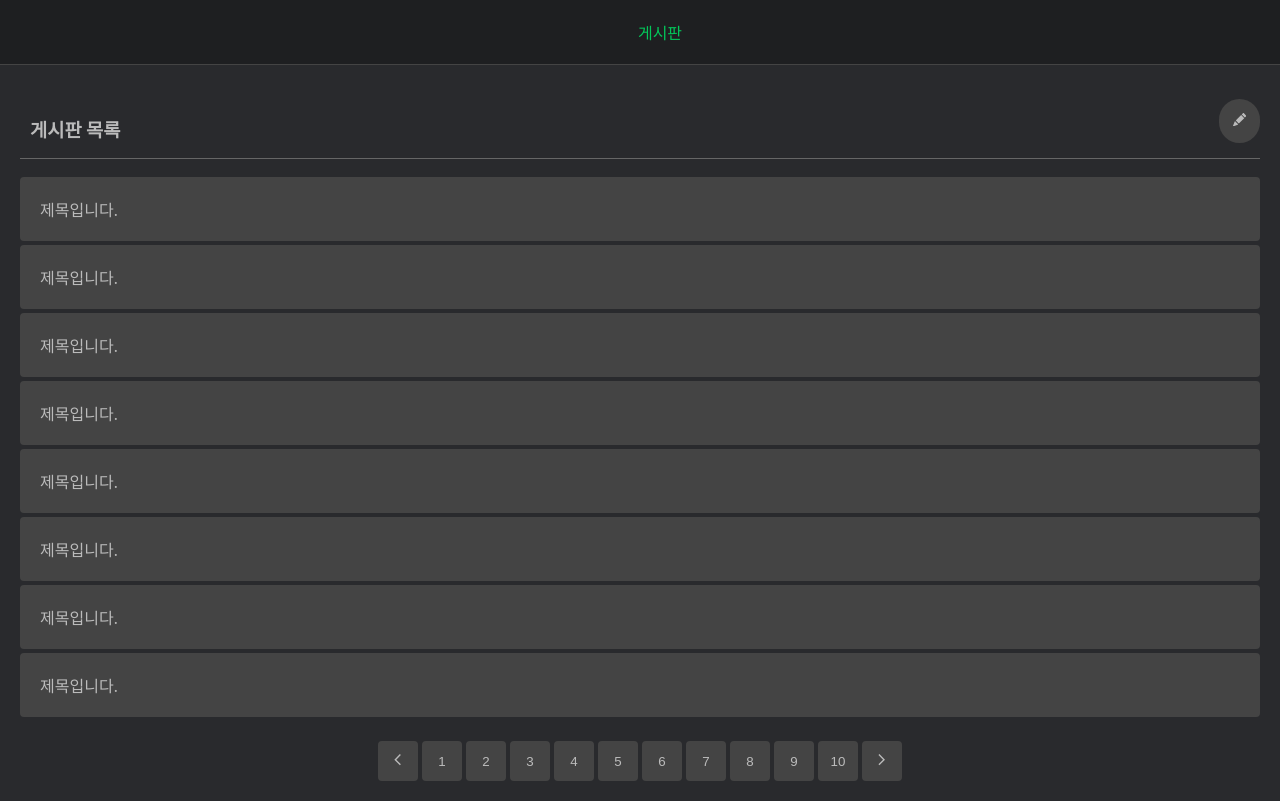
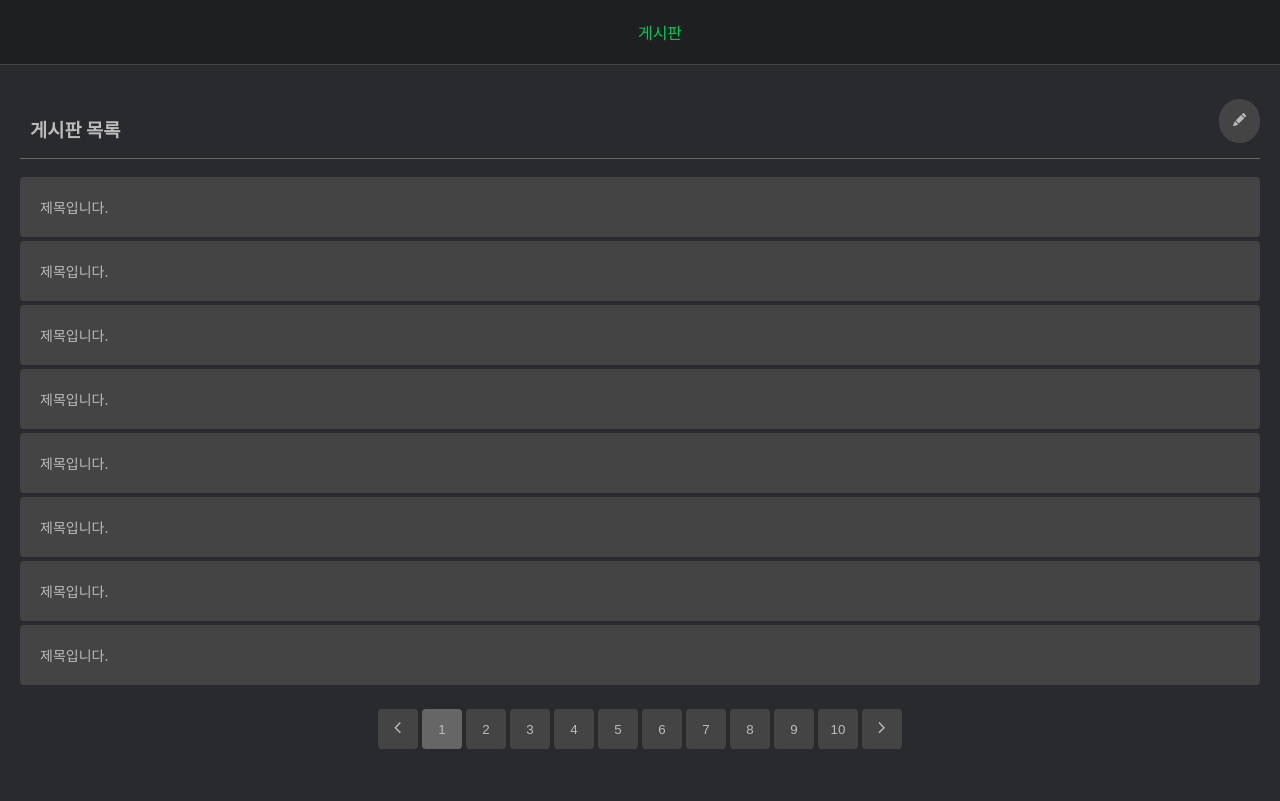
Before and after one commit to minseok91/frontProject, a React (Create React App) app: page / in a window 1280 px wide. Built offline with nearby package versions, Linux system fonts and the light colour scheme.

Commit message:
[게시판 목록] 목록 스타일 개선

```diff
--- a/src/App.css
+++ b/src/App.css
@@ -6,9 +6,10 @@ main > div > h3 { padding: 16px 10px; border-bottom: 1px solid #666; }
 
 .board-list { position: relative; }
 .board-list .write-button { position: absolute; top: 0; right: 20px; padding: 14px; background-color: #444; color: #BBB; border: none; border-radius: 100px; cursor: pointer;}
-.board-list .write-button:hover { background-color: #555; transition: background-color 0.5s; }
-.board-list .board-list-row { padding: 20px; background-color: #444; margin-bottom: 4px; border-radius: 4px; cursor: pointer; }
-.board-list .board-list-row:hover { background-color: #555; transition: background-color 0.5s; }
+.board-list .write-button:hover { background-color: #666; transition: background-color 0.5s; }
+.board-list .board-list-row { font-size: 14px; padding: 20px; background-color: #444; margin-bottom: 4px; border-radius: 4px; cursor: pointer; overflow: hidden; white-space: nowrap; text-overflow: ellipsis; }
+.board-list .board-list-row:hover { background-color: #666; transition: background-color 0.5s; }
 .board-list .board-list-paging { text-align: center; padding: 20px 0; }
 .board-list .board-list-paging button { width: 40px; height: 40px; border: none; border-radius: 4px; margin: 0 2px; background-color: #444; color: #BBB; vertical-align: middle; cursor: pointer; }
-.board-list .board-list-paging button:hover { background-color: #555; transition: background-color 0.5s; }
+.board-list .board-list-paging button.on { background-color: #666; }
+.board-list .board-list-paging button:hover { background-color: #666; transition: background-color 0.5s; }
--- a/src/components/main/board/boardList/BoardListPaging.js
+++ b/src/components/main/board/boardList/BoardListPaging.js
@@ -4,7 +4,7 @@ function BoardListPaging() {
     return (
         <div className="board-list-paging">
             <button><MdOutlineArrowBackIosNew /></button>
-            <button>1</button>
+            <button className="on">1</button>
             <button>2</button>
             <button>3</button>
             <button>4</button>
--- a/src/components/main/board/boardList/BoardListRow.js
+++ b/src/components/main/board/boardList/BoardListRow.js
@@ -1,6 +1,6 @@
 function BoardListRow() {
     return (
-        <div className="board-list-row">
+        <div className="board-list-row" onClick={() => window.location.href = '/board/1'}>
             제목입니다.
         </div>
     );
```
